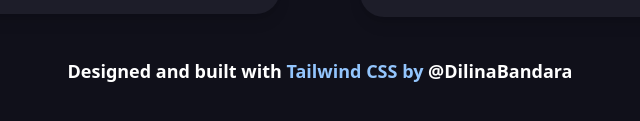
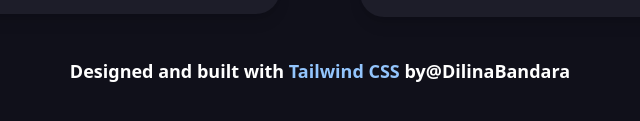
Before and after one commit to DilinaBandara/tailwind-project, a website: page index.html in a window 1280 px wide. Shown: the part 2275-2396 px from the top of the page, 320-960 px from the left. Drawn offline with Linux system fonts and the light colour scheme.

Commit message:
Change text in footer

```diff
--- a/index.html
+++ b/index.html
@@ -131,7 +131,7 @@
     </div>
 
     <footer class="flex justify-center mt-10 mb-10">
-      <h2 class="font-semibold text-lg text-white">Designed and built with <span class="text-blue-300">Tailwind CSS by </span><a class=" hover:text-blue-300">@DilinaBandara</a></h2>
+      <h2 class="font-semibold text-lg text-white">Designed and built with <span class="text-blue-300">Tailwind CSS</span> by<a class=" hover:text-blue-300">@DilinaBandara</a></h2>
     </footer>
 
 </body>
```
